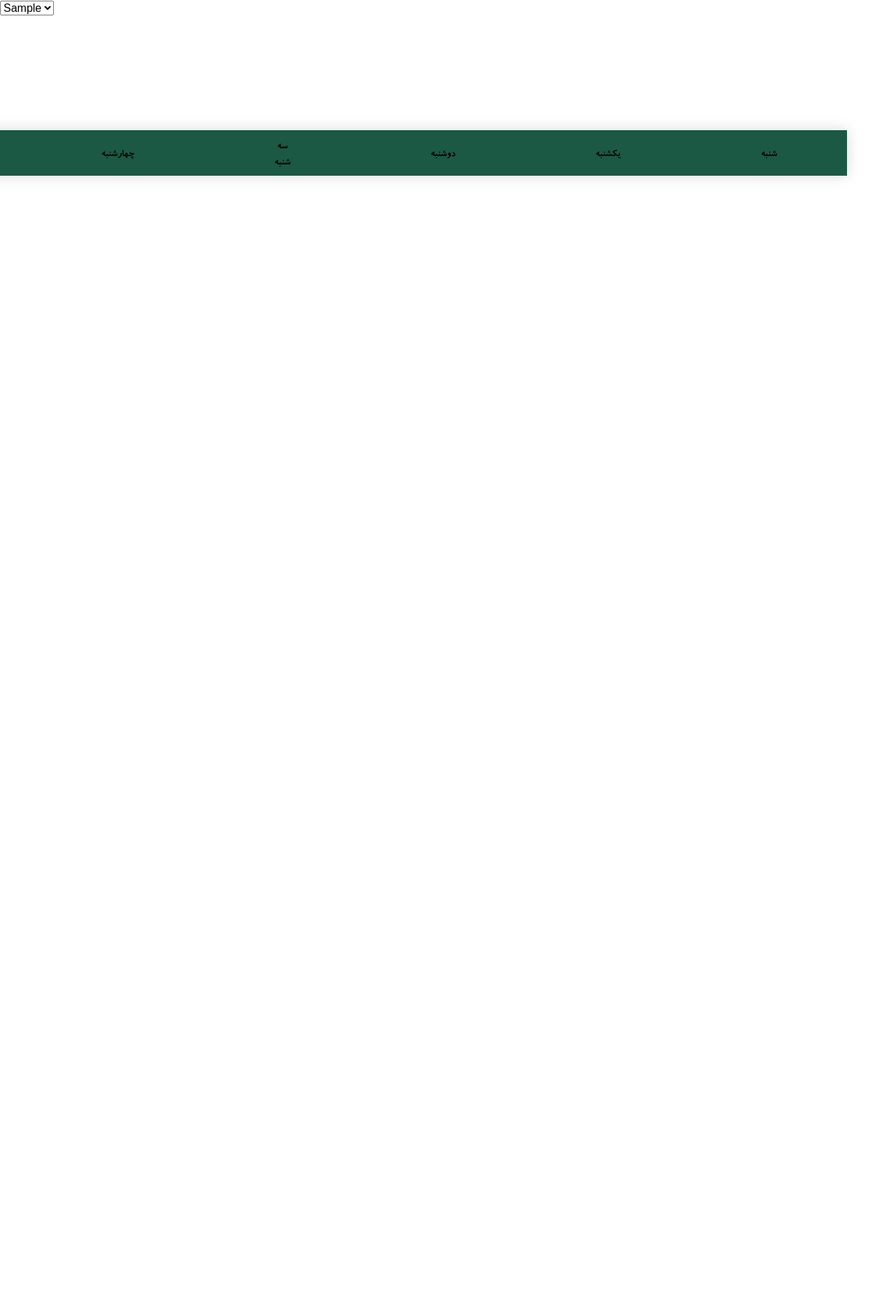
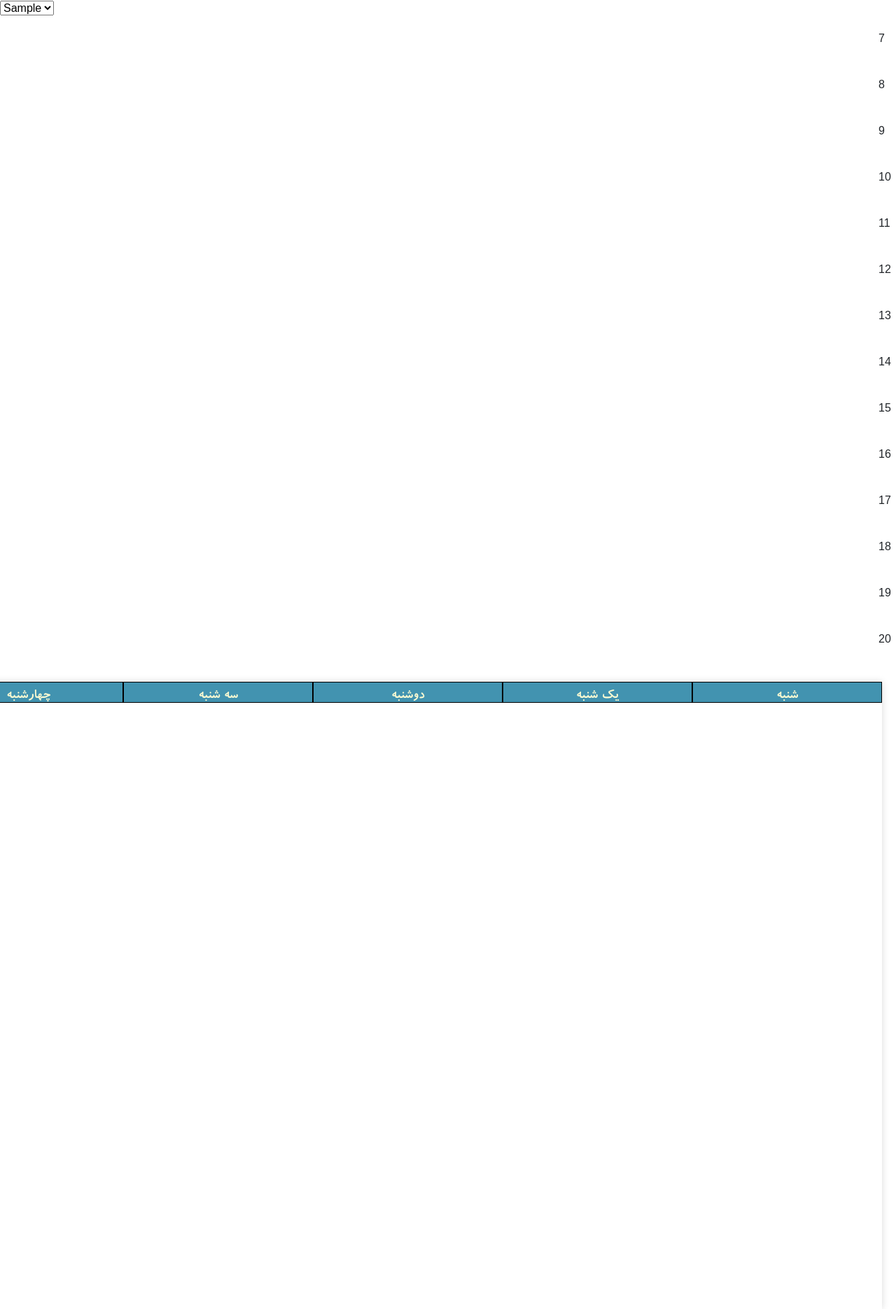
Before and after one commit to AliakbarNateghi/terminup-django-purejs, a Django app: page / in a window 1280 px wide. Shown: the whole page at 70% size. Before the commit the page ends 255 px from the top, so only its background shows below. Run offline with Django 4.2, Linux system fonts and the light colour scheme; tables that the repository leaves empty hold one stand-in row (values such as "Sample post"); lists and menus that the app fills with data are empty; some libraries are stand-ins or nearby versions.

Commit message:
Add files via upload

```diff
--- a/front/templates/main.html
+++ b/front/templates/main.html
@@ -19,11 +19,11 @@
         *,*::after, *::before{
         box-sizing: border-box;
         font-family: Arial, Helvetica, sans-serif, B Koodak;
-        }
+         }
 
-        body{
-            margin: 0;
-        }
+        {#body{#}
+        {#    margin: 0;#}
+        {# }#}
 
         .main-screen{
             background-image: url("uni-tabriz5.jpg");
@@ -99,42 +99,51 @@
             color: blue;
         }
 
+        .hours {
+            margin-right: 15px;
+            margin-top: 30px;
+            width: 10px;
+            float: right;
+            line-height: 50px;
+        }
 
-        .main-table{
+        .main-table {
+            {#background-color: #4293b0;#}
+            position: relative;
             border-collapse: collapse;
-            margin: 50px 70px;
-            font-size: 15px;
-            max-width: 300px;
-            box-shadow: 0 0 20px rgba(0, 0, 0, 0.15);
+            box-shadow: 0 0 10px rgba(0, 0, 0, 0.15);
+            margin-top: 20px;
+            margin-right: 20px;
+            width: 1626px;
+            height: 896px;
+            float: right;
+            display: inline;
          }
 
-        .main-table thead tr{
-            font-family: "B Koodak";
-            background-color: #1b5944;
-            color: black;
+        .sat,
+        .sun,
+        .mon,
+        .tue,
+        .wed,
+        .thu {
+            color: lightgoldenrodyellow;
+            background-color: #4293b0;
+            height: 30px;
+            width: 271px;
+            text-align: center;
+            font-size: 20px;
+            display: inline-block;
+            border: 1px solid black;
+         }
+
+        .course {
+            position: absolute;
+            border: 1px solid black;
+            background-color: lightgoldenrodyellow;
+            width: 271px;
             text-align: center;
          }
 
-        .main-table th,
-        .main-table td{
-            {#padding: 25px 50px;#}
-         }
-
-        .main-table tbody tr{
-            border-bottom: 3px solid #dddddd;
-         }
-
-        .main-table tbody tr:last-of-type{
-            border-bottom: 2px solid black;
-         }
-
-        .main-table thead tr th{
-            padding: 10px 100px;
-         }
-        {#.main-table tbody tr td{#}
-        {#    padding: 5px 0;#}
-        {#    text-align: center;#}
-        {# }#}
 
     </style>
 </head>
--- a/front/templates/mainpage.html
+++ b/front/templates/mainpage.html
@@ -5,7 +5,6 @@
         <div class="sidenav" style="float: left;">
             <select id="select-college">
                 {% for college in colleges %}
-                    <p id="counter"></p>
                     <option class="college" id="{{ college }}" onclick="function1({{ college }})">{{ college }}</option>
                 {% endfor %}
             </select>
@@ -13,23 +12,21 @@
             <ul id="course-list">
 
             </ul>
+            <br/><br/><br/><br/><br/>
+            <div class="temporary-list" id="temporary-list" style="">
+
+            </div>
         </div>
 
-        <table class="main-table" style="float: right">
-            <thead>
-                <tr>
-                    <th>پنجشنبه</th>
-                    <th>چهارشنبه</th>
-                    <th>سه شنبه</th>
-                    <th>دوشنبه</th>
-                    <th>یکشنبه</th>
-                    <th>شنبه</th>
-                </tr>
-            </thead>
-            <tbody id="table-body">
-{#                <label id="label" style="background-color: aqua; width: 200px;">body</label>#}
-            </tbody>
-        </table>
+        <div class="hours" id="hours">
+        </div>
+
+        <div class="main-table">
+            <figure class="square thu">پنج شنبه</figure><figure class="square wed">چهارشنبه</figure><figure class="square tue">سه شنبه</figure><figure class="square mon">دوشنبه</figure><figure class="square sun">یک شنبه</figure><figure class="square sat">شنبه</figure>
+            <div id="main-table">
+
+            </div>
+        </div>
 
     </div>
 
@@ -40,22 +37,22 @@
                 fetch(url).then((response) => response.json())
                     .then(function(data){
                         let courseList = document.getElementById("course-list")
+
                         let college = rawCollege.innerHTML
                         let item = "";
                         if(college == 'برق'){
                             courseList.innerHTML = "";
                             for(let i in data){
                                 if(3 == data[i].college){
-                                    {#console.log(data[i].title)#}
                                     item = data[i].title;
-                                    courseList.innerHTML += `<li onclick="function2(${ data[i].id })">${ item }</li>`
+                                    console.log(data[i].id)
+                                    courseList.innerHTML += `<li id="${data[i].id}" onmouseover="function3(${ data[i].code },${ data[i].title },${ data[i].professor },${ data[i].ws },${ data[i].unit },${ data[i].group },${ data[i].examDate })" onmouseout="function4()" onclick="function2(${ data[i].id })">${ item }</li>`
                                 }
                             }
                         }else if(college == "ریاضی"){
                             courseList.innerHTML = "";
                             for(let i in data){
                                 if(6 == data[i].college){
-                                    {#console.log(data[i].title)#}
                                     item = data[i].title;
                                     courseList.innerHTML += `<li onclick="function2(${ data[i].id })">${ item }</li>`
                                 }
@@ -64,7 +61,6 @@
                             courseList.innerHTML = "";
                             for(let i in data){
                                 if(8 == data[i].college){
-                                    {#console.log(data[i].title)#}
                                     item = data[i].title;
                                     courseList.innerHTML += `<li onclick="function2(${ data[i].id })">${ item }</li>`
                                 }
@@ -73,7 +69,6 @@
                             courseList.innerHTML = "";
                             for(let i in data){
                                 if(5 == data[i].college){
-                                    {#console.log(data[i].title)#}
                                     item = data[i].title;
                                     courseList.innerHTML += `<li onclick="function2(${ data[i].id })">${ item }</li>`
                                 }
@@ -82,7 +77,6 @@
                             courseList.innerHTML = "";
                             for(let i in data){
                                 if(2 == data[i].college){
-                                    {#console.log(data[i].title)#}
                                     item = data[i].title;
                                     courseList.innerHTML += `<li onclick="function2(${ data[i].id })">${ item }</li>`
                                 }
@@ -91,7 +85,6 @@
                             courseList.innerHTML = "";
                             for(let i in data){
                                 if(7 == data[i].college){
-                                    {#console.log(data[i].title)#}
                                     item = data[i].title;
                                     courseList.innerHTML += `<li onclick="function2(${ data[i].id })">${ item }</li>`
                                 }
@@ -100,7 +93,6 @@
                             courseList.innerHTML = "";
                             for(let i in data){
                                 if(4 == data[i].college){
-                                    {#console.log(data[i].title)#}
                                     item = data[i].title;
                                     courseList.innerHTML += `<li onclick="function2(${ data[i].id })">${ item }</li>`
                                 }
@@ -109,7 +101,6 @@
                             courseList.innerHTML = "";
                             for(let i in data){
                                 if(9 == data[i].college){
-                                    {#console.log(data[i].title)#}
                                     item = data[i].title;
                                     courseList.innerHTML += `<li onclick="function2(${ data[i].id })">${ item }</li>`
                                 }
@@ -118,7 +109,6 @@
                             courseList.innerHTML = "";
                             for(let i in data){
                                 if(1 == data[i].college){
-                                    {#console.log(data[i].title)#}
                                     item = data[i].title;
                                     courseList.innerHTML += `<li onclick="function2(${ data[i].id })">${ item }</li>`
                                 }
@@ -127,7 +117,6 @@
                             courseList.innerHTML = "";
                             for(let i in data){
                                 if(10 == data[i].college){
-                                    {#console.log(data[i].title)#}
                                     item = data[i].title;
                                     courseList.innerHTML += `<li onclick="function2(${ data[i].id })">${ item }</li>`
                                 }
@@ -137,6 +126,10 @@
                     })
              }
 
+            for(let j = 7; j < 21; j++){
+                document.getElementById("hours").innerHTML += `<p>${ j }</p>`
+            }
+
             function function2(courseId){
                 Promise.all([
                     fetch("http://127.0.0.1:8000/api/course-list/").then(resp => resp.json()),
@@ -144,7 +137,7 @@
                 ]).then(function(data){
                     let listOfCourses = data[0];
                     let listOfWS = data[1];
-
+                    let mainTable = document.getElementById("main-table")
                     let wsId;
                     for(let i in listOfCourses){
                     if(courseId == listOfCourses[i].id){
@@ -155,25 +148,35 @@
                                 let day2 = listOfWS[j].day2;
                                 let start = listOfWS[j].start;
                                 let time = listOfWS[j].time;
-                            let tableBody = document.getElementById("table-body")
-                            let height = 40 * time
-                            console.log('height: ', height)
-                            let paddingRight1 = 200 * day1 + 100
-                            console.log('firstDayPaddingRight: ', paddingRight1)
-                            let paddingRight2 = 200 * day2 + 100
-                            console.log('secondDayPaddingRight: ', paddingRight2)
-                            let paddingTop = 40 * start - 140
-                            console.log('paddingTop: ', paddingTop)
-                            tableBody.innerHTML +=
-                                `<label style="background-color: aqua;
-                                    width: 200px; height: ${height}px;
-                                             padding-top: ${paddingTop}px;
-                                    padding-right: ${paddingRight1}px;">${listOfCourses[i].title}
-                                </label>`
-                            {#label.style.display = `height: ${height}px;`#}
-                            {#label.style.backgroundPosition = '10px 50px'#}
+                                let height = 75 * time
+                                let right1 = 271 * day1
+                                let right2 = 271 * day2
+                                let top = (start - 7) * 66.6 + 29
+                                mainTable.innerHTML +=
+                                    `<div>
+                                        <div class="course square" style="height: ${height}px;
+                                            top: ${top}px;
+                                            right: ${right1}px;">
+                                            <figure class="">
+                                                ${listOfCourses[i].code}<br>
+                                                <strong>${listOfCourses[i].title}</strong><br>
+                                                ${listOfCourses[i].professor}
+                                            </figure>
+                                        </div>
+                                        <div class="course square" style="height: ${height}px;
+                                            top: ${top}px;
+                                            right: ${right2}px;">
+                                            <figure class="">
+                                                ${listOfCourses[i].code}<br>
+                                                <strong>${listOfCourses[i].title}</strong><br>
+                                                ${listOfCourses[i].professor}
+                                            </figure>
+                                        </div>
+                                    </div>`
                             }
                         }
+                    }else if(courseId == 0){
+                        mainTable.innerHTML = ''
                     }
 
 
@@ -181,21 +184,21 @@
                 })
             }
 
-            {#function function2(){#}
-            {#    let tableBody = document.getElementById("table-body");#}
-            {#    for (let i = 0; i < 26; i++){#}
-            {#        tableBody.innerHTML += `<tr>#}
-            {#                                    <td id="saturday-${i}">|</td>#}
-            {#                                    <td id="sunday-${i}">|</td>#}
-            {#                                    <td id="monday-${i}">|</td>#}
-            {#                                    <td id="tuesday-${i}">|</td>#}
-            {#                                    <td id="wednesday-${i}">|</td>#}
-            {#                                    <td id="thursday-${i}">|</td>#}
-            {#                                    <td>${i}</td>#}
-            {#                                </tr>`;#}
-            {#    }#}
-            {# }#}
-            {#function2();#}
+
+            function function3(code, title, professor, ws, unit, group, examDate){
+                document.getElementById("temporary-list").innerHTML = `<ul>
+                                                                            <li>${code}</li>
+                                                                            <li>${title}</li>
+                                                                            <li>${professor}</li>
+                                                                            <li>${ws}</li>
+                                                                            <li>${unit}</li>
+                                                                            <li>${group}</li>
+                                                                            <li>${examDate}</li>
+                                                                       <ul>`
+             }
+            function function4(){
+                document.getElementById("temporary-list").innerHTML = ''
+             }
 
         </script>
 
```
Lines whose indentation alone changed are shown as unchanged.
